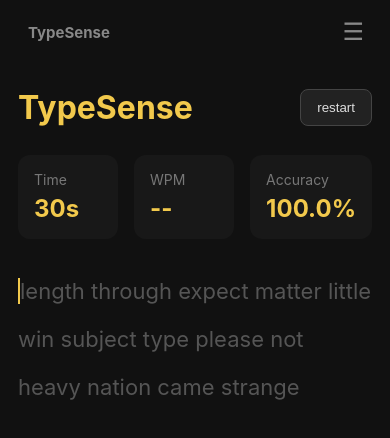
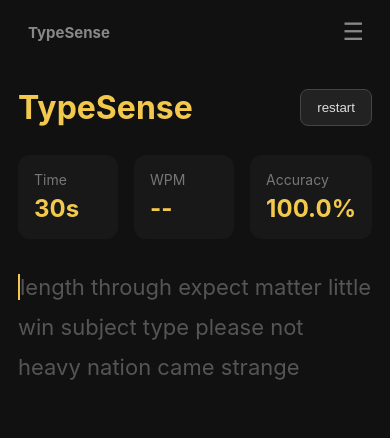
Before and after one commit to Reeyoou/TypeSense, a React (Vite) app: page / in a window 390 px wide. Shown: the top 438 px of the page. Built offline with nearby package versions, Linux system fonts and the light colour scheme; no server answers.

Commit message:
Adjusting Line spacing

```diff
--- a/src/styles/index.css
+++ b/src/styles/index.css
@@ -730,6 +730,6 @@
 
 @media (max-width: 600px) {
   .words-window {
-    --typing-line-height: 3rem;
+    --typing-line-height: 2.5rem;
   }
 }
```
